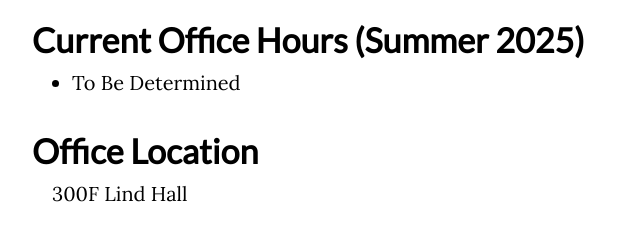
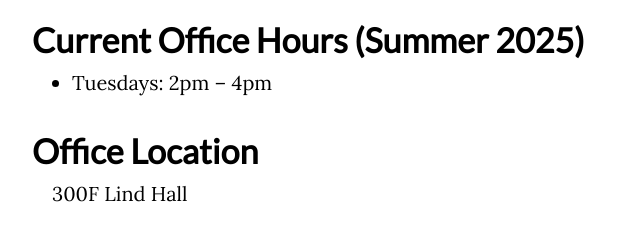
Before and after one commit to jhkolb/jhkolb.github.io, a plain HTML site: page index.html in a window 1280 px wide. Shown: the part 332-570 px from the top of the page, 118-758 px from the left. Drawn offline with Linux system fonts and the light colour scheme.

Commit message:
Add summer 2025 office hours

```diff
--- a/index.html
+++ b/index.html
@@ -26,7 +26,7 @@
 
     <h2>Current Office Hours (Summer 2025)</h2>
     <ul>
-        <li>To Be Determined</li>
+        <li>Tuesdays: 2pm &ndash; 4pm</li>
     </ul>
 
     <h2>Office Location</h2>
```
